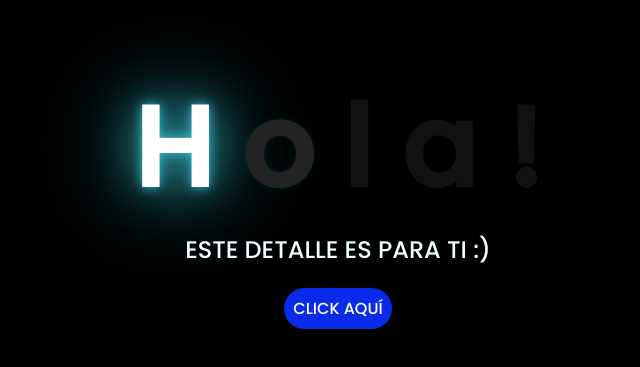
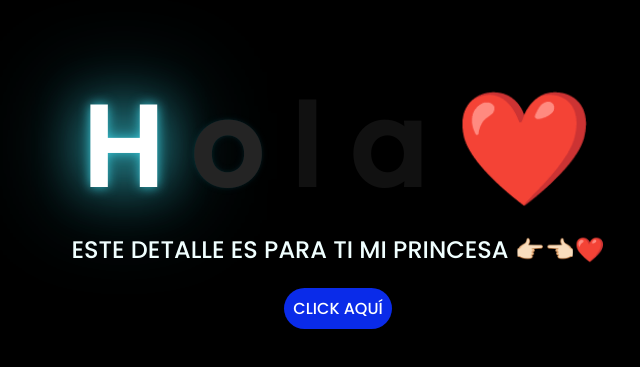
Before and after one commit to AjxSian/yellowflowers, a plain HTML site: page index.html in a window 1280 px wide. Shown: the part 139-506 px from the top of the page, without its empty margins (310-950 px from the left). Drawn offline with Linux system fonts and the light colour scheme.

Commit message:
Add files via upload

```diff
--- a/index.html
+++ b/index.html
@@ -16,10 +16,10 @@
         <span>o</span>
         <span>l</span>
         <span>a</span>
-        <span>!</span>
+        <span>❤️</span>
     </div>
     <div class="description">
-        <span>ESTE DETALLE ES PARA TI :)</span>
+        <span>ESTE DETALLE ES PARA TI MI PRINCESA 👉🏻👈🏻❤️</span>
     </div>
     <div class="button">
         <button class="botones">
```
